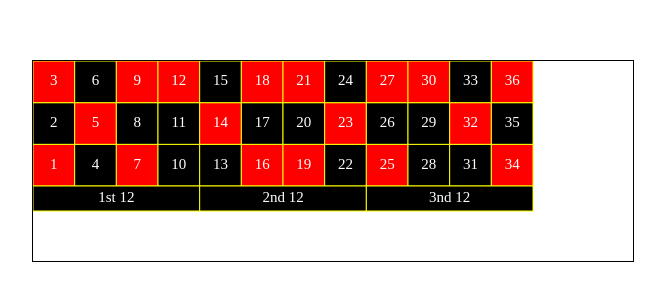
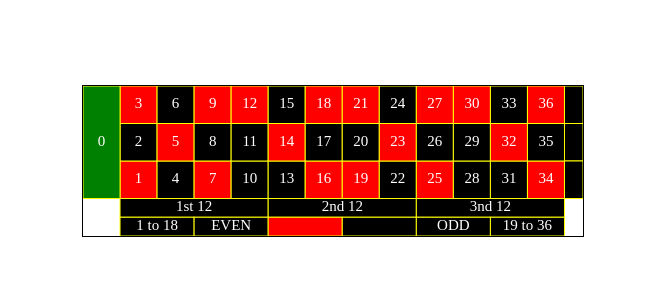
Before and after one commit to AlekseyOk/Roulette, a React (Create React App) app: page / in a window 1280 px wide. Shown: the part 237-538 px from the top of the page, without its empty margins (307-972 px from the left). Built offline with nearby package versions, Linux system fonts and the light colour scheme; the HTML template or start-up script is replaced by a standard one.

Commit message:
add zero cell and column cells

```diff
--- a/src/components/bettingGrid/bettingGrid.css
+++ b/src/components/bettingGrid/bettingGrid.css
@@ -4,18 +4,18 @@
   height: 200px;
 }
 
-.square-cell, .dozen-cell, .bottom-cell {
+.straight, .dozen-cell, .bottom-cell {
   stroke: yellow;
   cursor: pointer;
   stroke-width: 1;
 }
 
-.square-cell:hover, .dozen-cell:hover, .bottom-cell:hover {
+.straight:hover, .dozen-cell:hover, .bottom-cell:hover {
   fill: steelblue;
   opacity: 90%;
 }
 
-.square-cell {
+.straight {
   height: 50px;
 }
 
--- a/src/components/bettingGrid/bettingGrid.tsx
+++ b/src/components/bettingGrid/bettingGrid.tsx
@@ -1,34 +1,52 @@
 import React from 'react';
 import './styles.scss';
-import { coordsOfBottomCells, dozensCoords, coordsOfStraights, BottomCellWidth, DozenWidth, StraightWidth, StraightHeight, DozenHeight } from './helpers'
+import { bottomCellsCoords, dozensCoords, straightsCoords, bottomCellWidth, dozenWidth, straightWidth, straightHeight, dozenHeight, bottomCellHeight, zeroCoords, zeroHeight, zeroWidth, columnsCoords, columnWidth, columnHeight } from './helpers'
 import { DozensText, BottomCellsText } from './constans'
 
 let BettingGrid = () => {
     return (
         <div>
             <svg className="betting-grid">
-                {coordsOfStraights.map((coords, idx) => {
+                {straightsCoords.map((coords, idx) => {
                     let [x, y] = coords
                     return <g key={idx} className="grid-cell">
-                        <rect className="square-cell" width={StraightWidth} height={StraightHeight} x={x} y={y}></rect>
-                        <text className="cell-text" x={x+StraightWidth/2} y={y+StraightHeight/2}>{++idx}</text>
+                        <rect className="straight" width={straightWidth} height={straightHeight} x={x} y={y}></rect>
+                        <text className="cell-text" x={x+straightWidth/2} y={y+straightHeight/2}>{++idx}</text>
                     </g>
                 })}
                 {dozensCoords.map((coords, idx) => {
                     let [x, y] = coords
                     return <g key={idx} className="grid-cell">
                         <g>
-                            <rect className='dozen-cell' width={DozenWidth} height={DozenHeight} x={x} y={y}></rect>
-                            <text className="cell-text" x={x+DozenWidth/2} y={y+DozenHeight/2}>{DozensText[idx]}</text>
+                            <rect className='dozen-cell' width={dozenWidth} height={dozenHeight} x={x} y={y}></rect>
+                            <text className="cell-text" x={x+dozenWidth/2} y={y+dozenHeight/2}>{DozensText[idx]}</text>
                         </g>
                     </g>
                 })}
-                {coordsOfBottomCells.map((coords, idx) => {
+                {bottomCellsCoords.map((coords, idx) => {
                     let [x, y] = coords
                     return <g key={idx} className="grid-cell">
                         <g>
-                            <rect className="bottom-cell" width={BottomCellWidth} x={x} y={y}></rect>
-                            <text className="cell-text" x={x + 50} y={y + 18}>{BottomCellsText[idx]}</text>
+                            <rect className="bottom-cell" width={bottomCellWidth} height={bottomCellHeight} x={x} y={y}></rect>
+                            <text className="cell-text" x={x+bottomCellWidth/2} y={y+bottomCellHeight/2}>{BottomCellsText[idx]}</text>
+                        </g>
+                    </g>
+                })}
+                {zeroCoords.map((coords, idx) => {
+                    let [x, y] = coords
+                    return <g key={idx} className="grid-cell">
+                        <g>
+                            <rect className="zero-cell" width={zeroWidth} height={zeroHeight} x={x} y={y}></rect>
+                            <text className="cell-text" x={x+zeroWidth/2} y={y+zeroHeight/2}>0</text>
+                        </g>
+                    </g>
+                })}
+                 {columnsCoords.map((coords, idx) => {
+                    let [x, y] = coords
+                    return <g key={idx} className="grid-cell">
+                        <g>
+                            <rect className="column-cell" width={columnWidth} height={columnHeight} x={x} y={y}></rect>
+                            <text className="cell-text" x={x+bottomCellWidth/2} y={y+bottomCellHeight/2}>{}</text>
                         </g>
                     </g>
                 })}
--- a/src/components/bettingGrid/constans.ts
+++ b/src/components/bettingGrid/constans.ts
@@ -1,15 +1,13 @@
 export const GridWidth = 500
-export const GridHeight = 200
+export const GridHeight = 150
 export const Straights = 36
 export const StraightsRows = 3
 export const Dozens = 3
-export const Colums = 3
+export const Columns = 3
 export const BottomCells = 6
 export const StraightYPortion = 0.25
-export const GridPortion = 1
-//должно быть 0.5
-export const ColumnPortion = 0
-//должно быть 1
-export const ZeroPortion = 0
+export const GridXYportion = 1
+export const ColumnXportion = 0.5
+export const ZeroXportion = 1
 export const DozensText = ['1st 12', '2nd 12', '3nd 12']
 export const BottomCellsText = ['1 to 18', 'EVEN', '', '', 'ODD', '19 to 36']
--- a/src/components/bettingGrid/helpers.ts
+++ b/src/components/bettingGrid/helpers.ts
@@ -1,26 +1,33 @@
-import { BottomCells, GridHeight, Dozens, Straights, StraightsRows, GridWidth, ColumnPortion, ZeroPortion, GridPortion, StraightYPortion } from './constans'
+import { BottomCells, GridHeight, Dozens, Straights, StraightsRows, GridWidth, ColumnXportion, ZeroXportion, GridXYportion, StraightYPortion, Columns } from './constans'
 
-export const DozenPortion = (GridPortion - (3 * StraightYPortion )) / 2
-export const BottomCellPortion = 0.25
-export const StraightWidth = GridWidth / (ZeroPortion + (Straights / StraightsRows) + ColumnPortion)
-export const StraightHeight = GridHeight * ((GridPortion - DozenPortion - BottomCellPortion) / StraightsRows)
-export const DozenWidth = GridWidth / (ZeroPortion + Dozens + ColumnPortion)
-export const DozenHeight = GridHeight * DozenPortion
-export const BottomCellWidth = GridWidth / BottomCells
-export const firstStraightCoords = [0, (2 * StraightHeight)]
-export const coordsOfBottomCells: Array<coordsOfBottomCell> = []
-const firstBottomCellCoords = [0, StraightHeight * (StraightsRows + DozenPortion + BottomCellPortion)]
-export const dozensCoords: Array<dozensCoords> = []
-const firstDozenCoords = [0, 3 * StraightHeight]
-export const coordsOfStraights: Array<coordsOfStraights> = []
+const DozenYportion = (GridXYportion - (3 * StraightYPortion)) / 2
+const BottomCellYportion = DozenYportion
+const BottomCellXportion = (GridXYportion - StraightYPortion * 3) / 2
+export const straightWidth = GridWidth / (ZeroXportion + (Straights / StraightsRows) + ColumnXportion)
+export const straightHeight = GridHeight * ((GridXYportion - DozenYportion - BottomCellXportion) / StraightsRows)
+export const dozenWidth = 4 * straightWidth
+export const dozenHeight = GridHeight * DozenYportion
+export const bottomCellWidth = straightWidth * 2
+export const bottomCellHeight = GridHeight * BottomCellYportion
+export const zeroWidth = straightWidth
+export const zeroHeight = 3 * straightHeight
+export const columnWidth = straightWidth / 2
+export const columnHeight = straightHeight
+const firstStraightCoords = [zeroWidth, (2 * straightHeight)]
+export const bottomCellsCoords: Array<coords> = []
+export const columnsCoords: Array<coords> = []
+const firstBottomCellCoords = [zeroWidth, 3 * straightHeight + dozenHeight]
+export const dozensCoords: Array<coords> = []
+const firstDozenCoords = [zeroWidth, 3 * straightHeight]
+export const straightsCoords: Array<coords> = []
+export const firstColumnCoords = [zeroWidth + straightWidth * 12, 0]
 let currentStraightCoords: Array<number> = firstStraightCoords
 let currentStraightsRows = 0;
-type coordsOfStraights = Array<number>
-type coordsOfBottomCell = Array<number>
-type dozensCoords = Array<number>
+type coords = Array<number>
+export const zeroCoords = [[0, 0]]
 
 function addfirstStraightCoords() {
-  coordsOfStraights.push(firstStraightCoords)
+  straightsCoords.push(firstStraightCoords)
   currentStraightCoords = firstStraightCoords
   currentStraightsRows++
 }
@@ -30,13 +37,13 @@ function generateStraightsCoords() {
   for (let i = 1; i < Straights; i++) {
     let [x, y] = currentStraightCoords
     if (currentStraightsRows < StraightsRows) {
-      let nextCoords = [x, y - StraightHeight]
-      coordsOfStraights.push(nextCoords)
+      let nextCoords = [x, y - straightHeight]
+      straightsCoords.push(nextCoords)
       currentStraightCoords = nextCoords
       currentStraightsRows++
     }
     if (currentStraightsRows >= StraightsRows) {
-      currentStraightCoords = [x + StraightWidth, StraightsRows * StraightHeight]
+      currentStraightCoords = [x + straightWidth, StraightsRows * straightHeight]
       currentStraightsRows = 0
     }
   }
@@ -49,19 +56,30 @@ function generateDozensCoords() {
   let dozenCurrentCoords = firstDozenCoords
   for (let i = 1; i < Dozens; i++) {
     let [x, y] = dozenCurrentCoords
-    dozenCurrentCoords = [x + (4 * StraightWidth), y]
+    dozenCurrentCoords = [x + (4 * straightWidth), y]
     dozensCoords.push(dozenCurrentCoords)
   }
 }
 generateDozensCoords();
 
-// function generateBottomCellsCoords() {
-//   coordsOfBottomCells.push(firstBottomCellCoords)
-//   let bottomCellCurrentCoords = firstBottomCellCoords
-//   for (let i = 1; i < BottomCells; i++) {
-//     let [x, y] = bottomCellCurrentCoords
-//     bottomCellCurrentCoords = [x + (2 * StraightWidth), y]
-//     coordsOfBottomCells.push(bottomCellCurrentCoords)
-//   }
-// }
-// generateBottomCellsCoords();
+function generateBottomCellsCoords() {
+  bottomCellsCoords.push(firstBottomCellCoords)
+  let bottomCellCurrentCoords = firstBottomCellCoords
+  for (let i = 1; i < BottomCells; i++) {
+    let [x, y] = bottomCellCurrentCoords
+    bottomCellCurrentCoords = [x + (2 * straightWidth), y]
+    bottomCellsCoords.push(bottomCellCurrentCoords)
+  }
+}
+generateBottomCellsCoords();
+
+function generateColumnsCoords() {
+  columnsCoords.push(firstColumnCoords)
+  let columnCurrentCoords = firstColumnCoords
+  for (let i = 1; i < Columns; i++) {
+    let [x, y] = columnCurrentCoords
+    columnCurrentCoords = [x, y + columnHeight]
+    columnsCoords.push(columnCurrentCoords)
+  }
+}
+generateColumnsCoords();
--- a/src/components/bettingGrid/styles.scss
+++ b/src/components/bettingGrid/styles.scss
@@ -1,7 +1,7 @@
 .betting-grid {
     border: 1px solid black;
-    width: 600px;
-    height: 200px;
+    width: 500px;
+    height: 150px;
 }
 
 %cell-shared {
@@ -15,8 +15,9 @@
     opacity: 90%;
 }
 
-.square-cell {
+.straight {
     @extend %cell-shared;
+
     &:hover {
         @extend %cellHover-shared;
     }
@@ -32,11 +33,23 @@
 
 .bottom-cell {
     @extend %cell-shared;
-    cursor: pointer;
-    height: 25px;
     &:hover {
         @extend %cellHover-shared;
     }
+}
+
+.column-cell{
+    @extend %cell-shared;
+    &:hover {
+        @extend %cellHover-shared;
+    }
+}
+.zero-cell{
+    @extend %cell-shared;
+    &:hover {
+        @extend %cellHover-shared;
+    }
+    fill: green;
 }
 
 .cell-text {
```
Also changed, not shown: src/components/bettingGrid/styles.css (+2 -11 lines).
